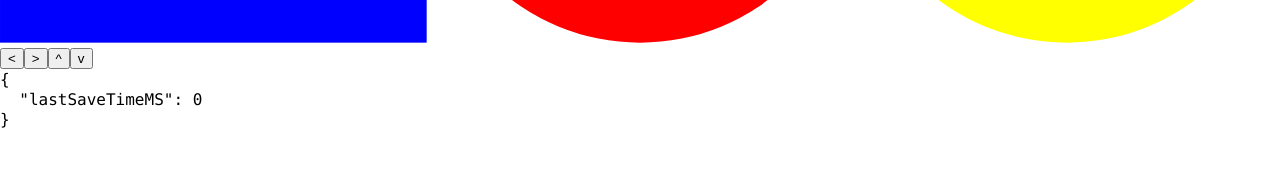
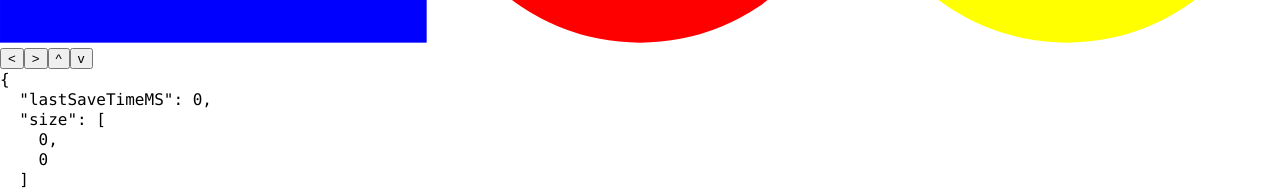
Before and after one commit to chrisbolin/megapixel, a React (Create React App) app: page / in a window 1280 px wide. Shown: the part 1668-1858 px from the top of the page. Before the commit the page ends 1797 px from the top, so only its background shows below. Built offline with nearby package versions, Linux system fonts and the light colour scheme.

Commit message:
add grid size

```diff
--- a/src/App.tsx
+++ b/src/App.tsx
@@ -114,9 +114,10 @@ function ViewportPicker({ state }: { state: AppState }) {
   </div>;
 }
 
-function GridInfo({ grid }: { grid: Grid }) {
+function DebugInfo({ grid }: { grid: Grid }) {
   const info = {
     lastSaveTimeMS: roundTo(grid.metrics.lastSaveTimeMS, 0.01),
+    size: grid.size,
   };
   const infoString = JSON.stringify(info, null, 2);
   return <div>
@@ -144,7 +145,7 @@ function App() {
       />
       <ColorPicker state={state} palette={palette} />
       <ViewportPicker state={state} />
-      <GridInfo grid={state.grid} />
+      <DebugInfo grid={state.grid} />
     </div>
   );
 }
```
